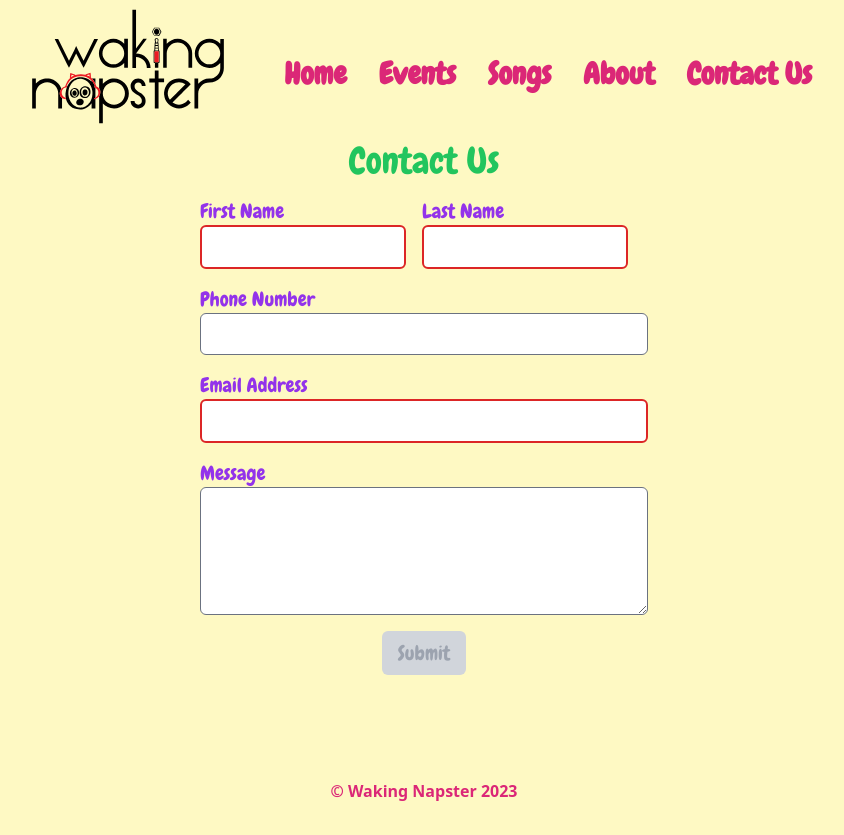
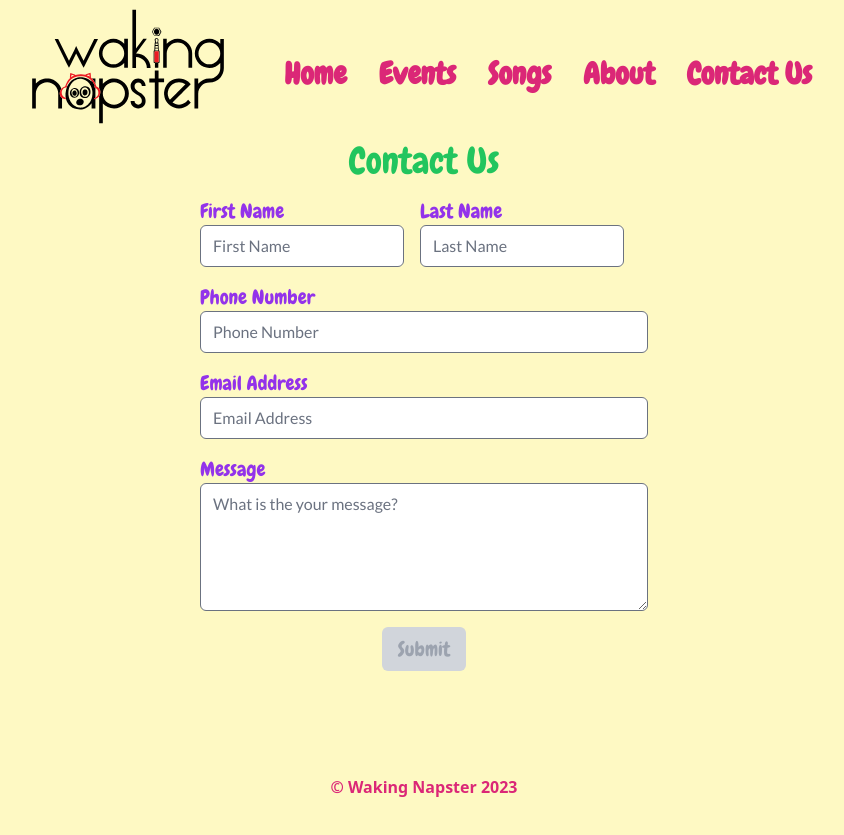
Before and after one commit to schraderjp/waking-napster-v2, a SvelteKit app: page /contact in a window 1280 px wide. Shown: the whole page, without its empty margins (216-1060 px from the left). Built offline with nearby package versions, Linux system fonts and the light colour scheme; some icons are missing.

Commit message:
formatting changes to songs table, contact form

```diff
--- a/src/app.css
+++ b/src/app.css
@@ -34,7 +34,7 @@ form:valid button {
     @apply rounded-md border hover:brightness-110 active:scale-95 border-purple-600 bg-purple-500 px-4 py-2 text-white transition-all;
 }
 
-input:invalid {
+input:not(:placeholder-shown):invalid {
     @apply border-2 border-red-600;
 }
 
--- a/src/routes/contact/+page.svelte
+++ b/src/routes/contact/+page.svelte
@@ -20,24 +20,51 @@
 		<div class="flex gap-x-4">
 			<div class="flex flex-col">
 				<label for="first-name">First Name</label>
-				<input class="w-full rounded-md" type="text" required name="first-name" id="first-name" />
+				<input
+					placeholder="First Name"
+					class="w-full rounded-md"
+					type="text"
+					required
+					name="first-name"
+					id="first-name"
+				/>
 			</div>
 			<div class="flex flex-col">
 				<label for="last-name">Last Name</label>
-				<input class="w-full rounded-md" type="text" required name="last-name" id="last-name" />
+				<input
+					class="w-full rounded-md"
+					placeholder="Last Name"
+					type="text"
+					required
+					name="last-name"
+					id="last-name"
+				/>
 			</div>
 		</div>
 		<div class="flex flex-col">
 			<label for="phone">Phone Number</label>
-			<input class="rounded-md" type="text" name="phone" id="phone" />
+			<input class="rounded-md" placeholder="Phone Number" type="text" name="phone" id="phone" />
 		</div>
 		<div class="flex flex-col">
 			<label for="email">Email Address</label>
-			<input class="rounded-md" type="email" required name="email" id="email" />
+			<input
+				class="rounded-md"
+				type="email"
+				placeholder="Email Address"
+				required
+				name="email"
+				id="email"
+			/>
 		</div>
 		<div class="flex flex-col">
 			<label for="message">Message</label>
-			<textarea class="min-h-[8rem] rounded-md" name="message" required id="message" />
+			<textarea
+				class="min-h-[8rem] rounded-md"
+				placeholder="What is the your message?"
+				name="message"
+				required
+				id="message"
+			/>
 		</div>
 		<div class="flex items-center justify-center">
 			<button class=" rounded-md px-4 py-2" type="submit">Submit</button>
--- a/src/routes/songs/+page.server.ts
+++ b/src/routes/songs/+page.server.ts
@@ -5,7 +5,7 @@ const sheets = google.sheets({ version: 'v4', auth: import.meta.env.VITE_GOOGLE_
 
 
 export const load = (async () => {
-    const res = await sheets.spreadsheets.values.batchGet({ spreadsheetId: '1iLDkWfvaCc5ealj12WFGSUTimksH4wDvPiZOIC3SPF4', ranges: ['A1:D100'] })
+    const res = await sheets.spreadsheets.values.batchGet({ spreadsheetId: '1iLDkWfvaCc5ealj12WFGSUTimksH4wDvPiZOIC3SPF4', ranges: ['A1:D200'] })
     const data = res.data
     if (!data.valueRanges) return;
     return {
--- a/src/routes/songs/+page.svelte
+++ b/src/routes/songs/+page.svelte
@@ -15,7 +15,7 @@
 			class="absolute bottom-0 left-0 right-0 top-0 -z-20 h-max -translate-x-2 translate-y-2 rounded-lg bg-green-300"
 		/>
 		<table
-			class="z-40 w-full table-auto border-separate border-spacing-0 overflow-x-scroll rounded-lg border border-blue-300 bg-blue-100 font-lato text-xs sm:text-base"
+			class="z-40 w-full table-auto border-separate border-spacing-0 overflow-x-scroll whitespace-break-spaces rounded-lg border border-blue-300 bg-blue-100 font-lato text-xs xs:text-sm sm:text-base"
 		>
 			<thead>
 				<tr class="rounded-lg sm:text-base">
@@ -41,7 +41,7 @@
 
 <style>
 	th {
-		@apply w-max border-spacing-0 bg-blue-500 p-2 text-left font-lato text-sm  text-yellow-100;
+		@apply max-w-max border-spacing-0 bg-blue-500 p-2 text-left font-lato text-sm  text-yellow-100;
 	}
 
 	tr {
@@ -57,7 +57,7 @@
 		@apply border-b border-blue-300;
 	}
 	td {
-		@apply w-max border-spacing-0 p-2;
+		@apply min-w-max border-spacing-0 whitespace-pre-line p-1;
 	}
 
 	td:not(:last-child),
@@ -67,7 +67,7 @@
 
 	td:first-child,
 	th:first-child {
-		@apply pl-4;
+		@apply pl-2;
 	}
 
 	td:last-child,
--- a/tailwind.config.js
+++ b/tailwind.config.js
@@ -1,13 +1,19 @@
+const defaultTheme = require('tailwindcss/defaultTheme')
+
 /** @type {import('tailwindcss').Config} */
 export default {
-  content: ['./src/**/*.{html,js,svelte,ts}'],
-  theme: {
+	content: ['./src/**/*.{html,js,svelte,ts}'],
+	theme: {
 		extend: {
 			fontFamily: {
 				chewy: "Chewy",
 				lato: "Lato"
 			}
 		},
+		screens: {
+			'xs': '475px',
+			...defaultTheme.screens,
+		}
 	},
-  plugins: ['prettier-plugin-tailwindcss',require('@tailwindcss/forms')],
+	plugins: ['prettier-plugin-tailwindcss', require('@tailwindcss/forms')],
 }
```
